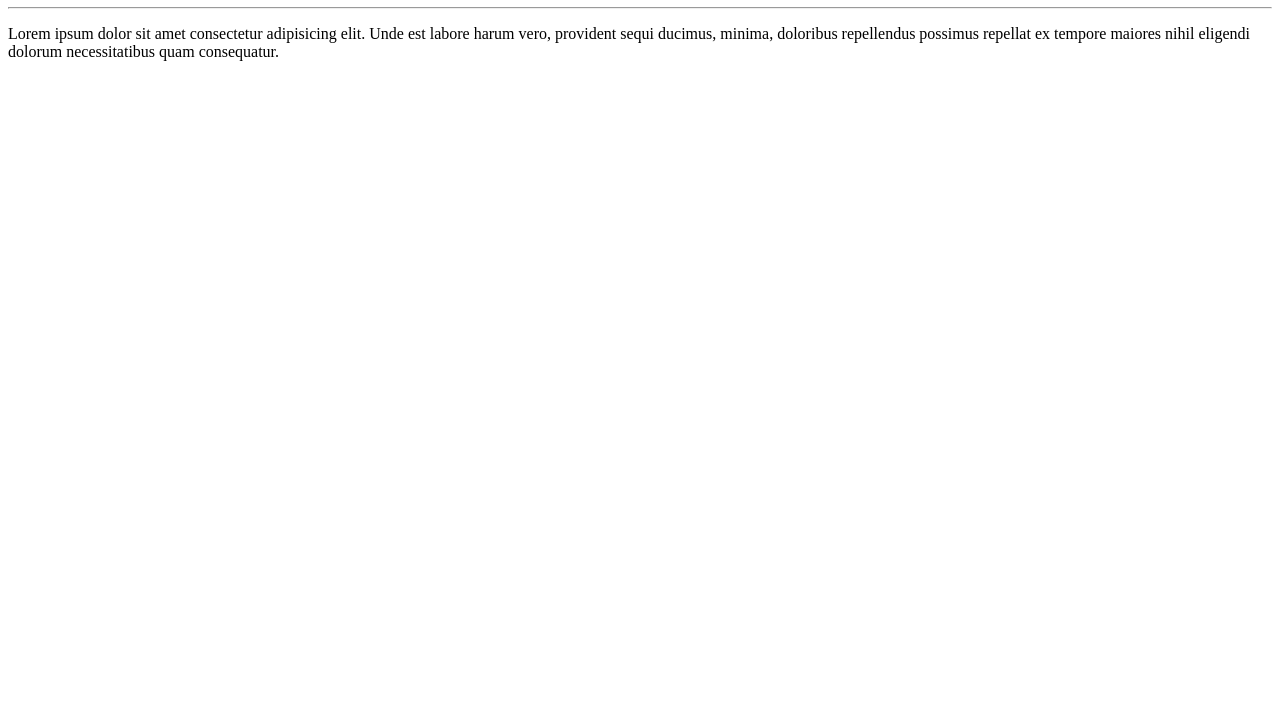
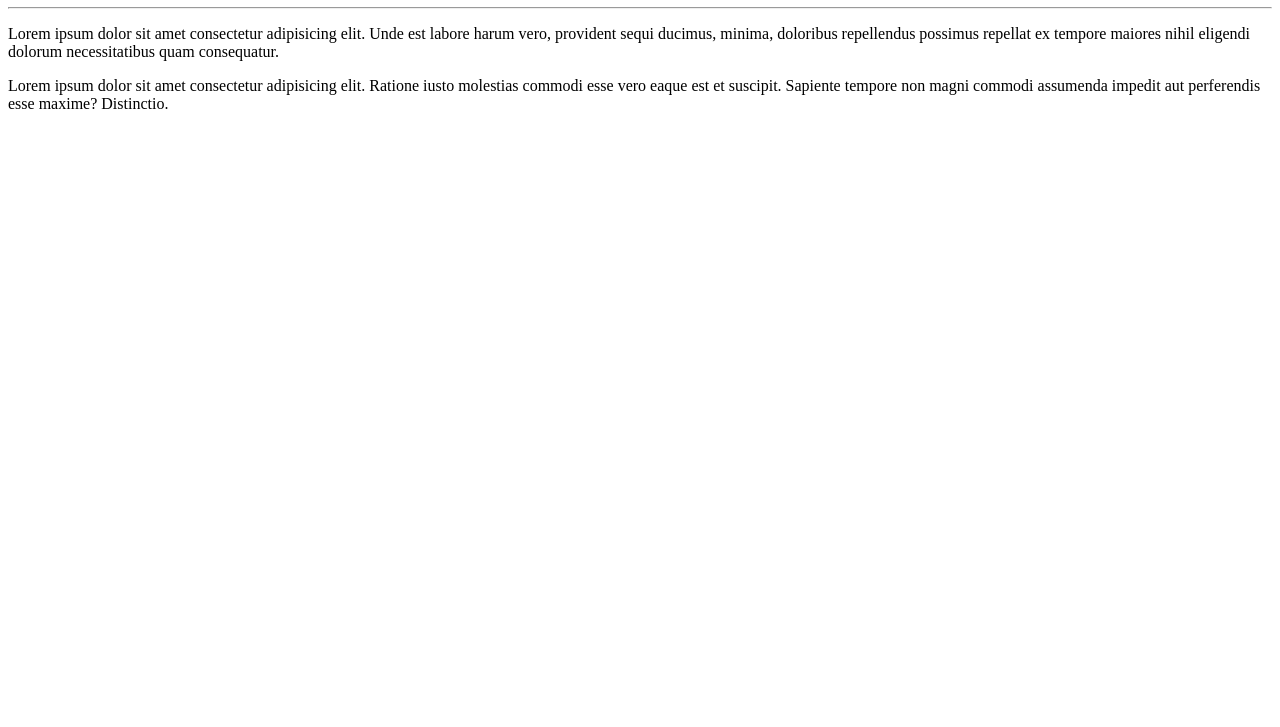
Before and after one commit to RenatoGFerreira/Hello-World---, a plain HTML site: page index.html in a window 1280 px wide. Shown: the part 73-800 px from the top of the page. Drawn offline with Linux system fonts and the light colour scheme.

Commit message:
Update index.html
add p

```diff
--- a/index.html
+++ b/index.html
@@ -10,6 +10,7 @@
     <h1>Hello World</h1>
     <hr>
     <p>Lorem ipsum dolor sit amet consectetur adipisicing elit. Unde est labore harum vero, provident sequi ducimus, minima, doloribus repellendus possimus repellat ex tempore maiores nihil eligendi dolorum necessitatibus quam consequatur.</p>
+    <p>Lorem ipsum dolor sit amet consectetur adipisicing elit. Ratione iusto molestias commodi esse vero eaque est et suscipit. Sapiente tempore non magni commodi assumenda impedit aut perferendis esse maxime? Distinctio.</p>
 
 </body>
 </html>
```
